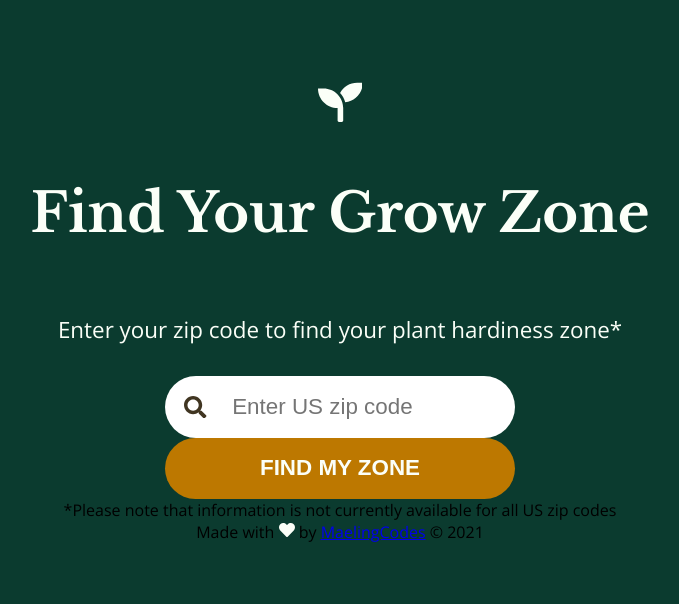
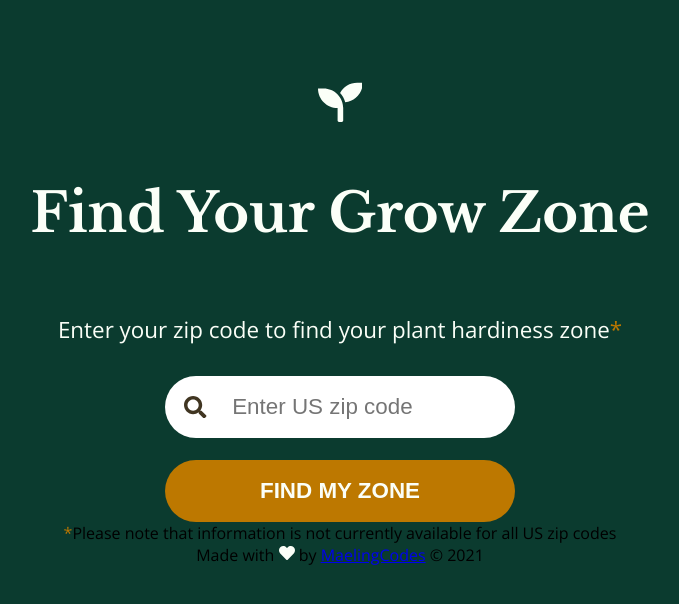
Before and after one commit to maelingmurphy/grow-zone-finder, a React (Create React App) app: page / in a window 1280 px wide. Shown: the top 604 px of the page, without its empty margins (300-979 px from the left). Built offline with nearby package versions, Linux system fonts and the light colour scheme.

Commit message:
add margin-bottom to input field, style asterisk

```diff
--- a/src/components/css/Form.css
+++ b/src/components/css/Form.css
@@ -7,6 +7,10 @@
     font-size: 1.4em;
     color: #FBFFF8;
     text-align: center;
+}
+
+.asterisk {
+    color: #BD7800;
 }
 
 .form-items {
@@ -24,6 +28,7 @@
     align-self: center;
     font-size: 1.4rem;
     padding: 0.8em 1.5em 0.8em 3em;
+    margin-bottom: 1em;
     width: 100%;
     border-radius: 50px;
     border: unset;
```
